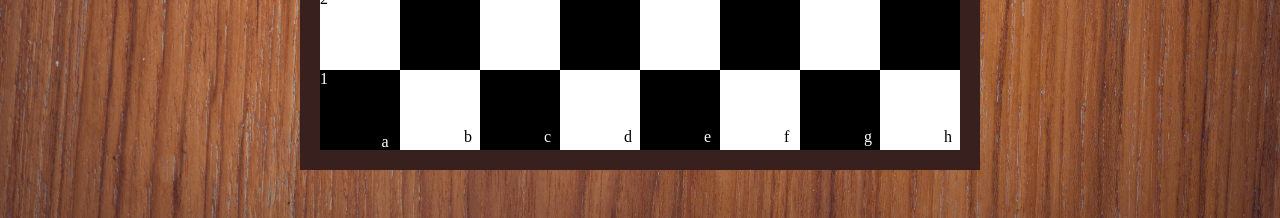
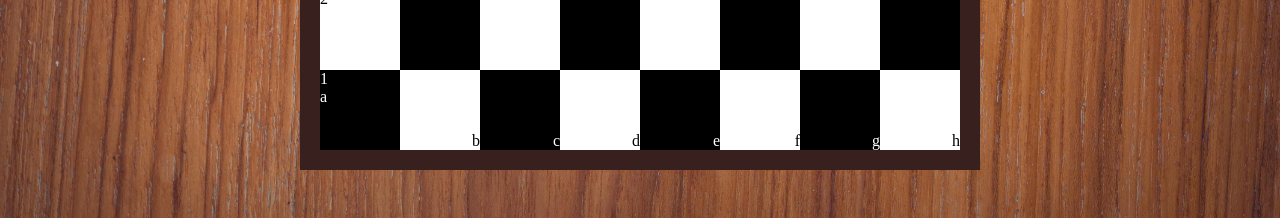
Before and after one commit to KaranASI/Chess, a plain HTML site: page index.html in a window 1280 px wide. Shown: the part 570-788 px from the top of the page. Drawn offline with Linux system fonts and the light colour scheme.

Commit message:
num is stuck to div

```diff
--- a/index.html
+++ b/index.html
@@ -74,15 +74,15 @@
       <!--eighth line-->
       <div class="square" id="black">
         1
-        <div class="lastSquare">a</div>
+        <div class="square pos">a</div>
       </div>
-      <div class="square" id="white"><p>b</p></div>
-      <div class="square" id="black"><p>c</p></div>
-      <div class="square" id="white"><p>d</p></div>
-      <div class="square" id="black"><p>e</p></div>
-      <div class="square" id="white"><p>f</p></div>
-      <div class="square" id="black"><p>g</p></div>
-      <div class="square" id="white"><p>h</p></div>
+      <div class="square pos" id="white"><p>b</p></div>
+      <div class="square pos" id="black"><p>c</p></div>
+      <div class="square pos" id="white"><p>d</p></div>
+      <div class="square pos" id="black"><p>e</p></div>
+      <div class="square pos" id="white"><p>f</p></div>
+      <div class="square pos" id="black"><p>g</p></div>
+      <div class="square pos" id="white"><p>h</p></div>
     </div>
   </body>
 </html>
--- a/style.css
+++ b/style.css
@@ -27,11 +27,14 @@ body {
   width: 10vh;
   height: 10vh;
 }
+.pos{
+  position: relative;
+}
 
 p {
-  position: relative;
-  top: 4.5vw;
-  left: 5vw;
+  position: absolute;
+   right :0px ;
+   bottom : 0px;
 }
 
 .lastSquare {
```
